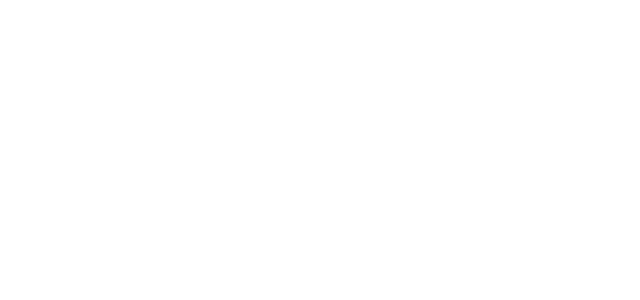
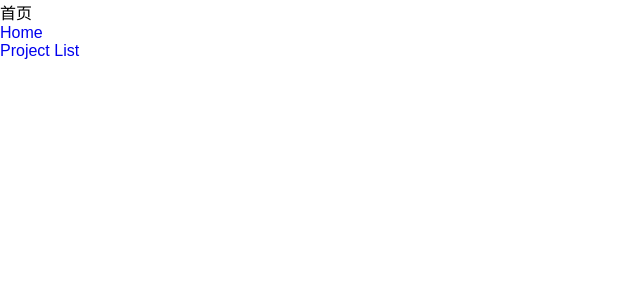
Before and after one commit to wghglory/h5-projectReview, an Angular app: page / in a window 1280 px wide. Shown: the top 300 px of the page, without its empty margins (0-640 px from the left). Built offline with nearby package versions, Linux system fonts and the light colour scheme; a small style sheet from the web is missing.

Commit message:
增加 home 首页

```diff
--- a/src/app/app.module.ts
+++ b/src/app/app.module.ts
@@ -6,17 +6,19 @@
 
 import { AppComponent } from './app.component';
 import { LoginComponent } from './login/login.component';
-
 import { LoginService } from './login/login.service';
+import { HomeComponent } from './home/home.component';
 
 @NgModule({
-  declarations: [AppComponent, LoginComponent],
+  declarations: [AppComponent, LoginComponent, HomeComponent],
   imports: [
     BrowserModule,
     HttpClientModule,
     FormsModule,
     RouterModule.forRoot([
+      { path: '', component: HomeComponent },
       { path: 'login', component: LoginComponent }
+      // { path: 'projects', component: LoginComponent }
       // { path: '', redirectTo: 'projects', pathMatch: 'full' },
       // { path: '**', redirectTo: 'projects', pathMatch: 'full' }
     ])
--- /dev/null
+++ b/src/app/home/home.component.html
@@ -0,0 +1,13 @@
+<nav>
+  <div class="container-fluid">
+    <a class="navbar-brand">首页</a>
+    <ul class="nav navbar-nav">
+      <li>
+        <a [routerLink]="['/']">Home</a>
+      </li>
+      <li>
+        <a [routerLink]="['/projects']">Project List</a>
+      </li>
+    </ul>
+  </div>
+</nav>
--- /dev/null
+++ b/src/app/home/home.component.ts
@@ -0,0 +1,12 @@
+import { Component, OnInit } from '@angular/core';
+
+@Component({
+  // selector: 'app-home',
+  templateUrl: './home.component.html',
+  styleUrls: ['./home.component.scss']
+})
+export class HomeComponent implements OnInit {
+  constructor() {}
+
+  ngOnInit() {}
+}
```
Also changed, not shown: src/app/home/home.component.scss (added), 1 other file (tests, documents, lock files or other folders).
